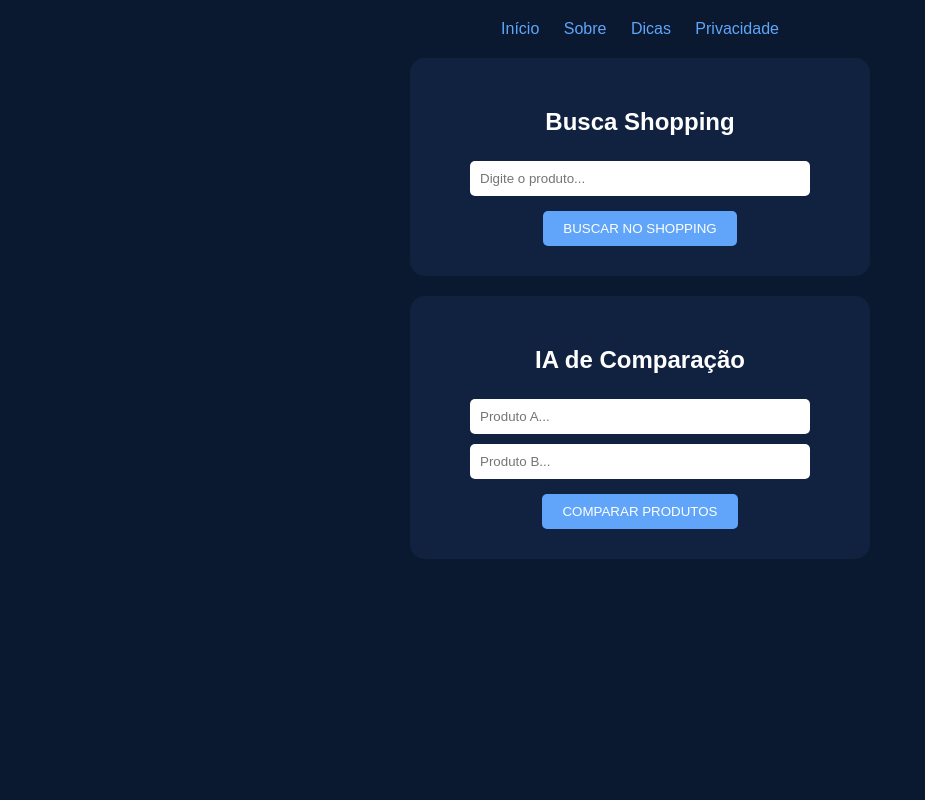
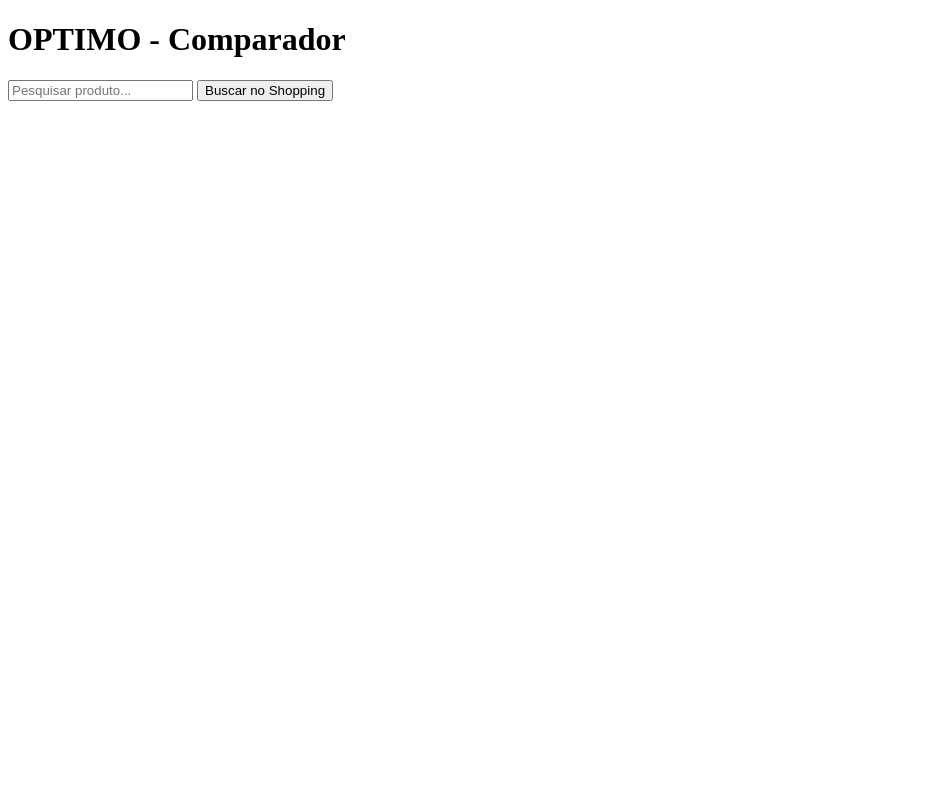
Before and after one commit to FischerTech86/saber-o-preco, a Flask app: page / in a window 1280 px wide. Shown: the whole page, without its empty margins (0-925 px from the left). Run offline with Flask 3, Linux system fonts and the light colour scheme.

Commit message:
Update index.html

```diff
--- a/templates/index.html
+++ b/templates/index.html
@@ -1,39 +1,11 @@
 <!DOCTYPE html>
-<html lang="pt-br">
-<head>
-    <meta charset="UTF-8">
-    <title>OPTIMO</title>
-    <style>
-        body { margin: 0; min-height: 100vh; display: flex; flex-direction: column; align-items: center; background-color: #0a192f; color: white; font-family: sans-serif; }
-        .menu { margin: 20px; text-align: center; }
-        .menu a { color: #60a5fa; margin: 0 10px; text-decoration: none; }
-        .box-central { background: #112240; padding: 30px; border-radius: 15px; width: 90%; max-width: 400px; text-align: center; margin-bottom: 20px; }
-        input { padding: 10px; width: 80%; margin: 5px; border-radius: 5px; border: none; }
-        button { padding: 10px 20px; background-color: #60a5fa; border: none; color: white; border-radius: 5px; cursor: pointer; margin-top: 10px; }
-    </style>
-</head>
+<html>
 <body>
-    <nav class="menu">
-        <a href="/">Início</a> <a href="/sobre">Sobre</a> <a href="/dicas">Dicas</a> <a href="/politica-privacidade">Privacidade</a>
-    </nav>
-    <div class="box-central">
-        <h2>Busca Shopping</h2>
-        <form action="https://www.google.com/search" method="GET" target="_blank">
-            <input type="text" name="q" placeholder="Digite o produto..." required>
-            <input type="hidden" name="tbm" value="shop">
-            <button type="submit">BUSCAR NO SHOPPING</button>
-        </form>
-    </div>
-    <div class="box-central">
-        <h2>IA de Comparação</h2>
-        <form action="/resultado" method="POST">
-            <input type="text" name="p1" placeholder="Produto A..." required>
-            <input type="text" name="p2" placeholder="Produto B..." required>
-            <button type="submit">COMPARAR PRODUTOS</button>
-        </form>
-        {% if resultado %}
-        <div style="margin-top: 20px; padding: 10px; border: 1px solid #60a5fa; border-radius: 5px;">{{ resultado }}</div>
-        {% endif %}
-    </div>
+    <h1>OPTIMO - Comparador</h1>
+    <form action="https://www.google.com/search" method="GET" target="_blank">
+        <input type="text" name="q" placeholder="Pesquisar produto...">
+        <input type="hidden" name="tbm" value="shop">
+        <button type="submit">Buscar no Shopping</button>
+    </form>
 </body>
 </html>
```
